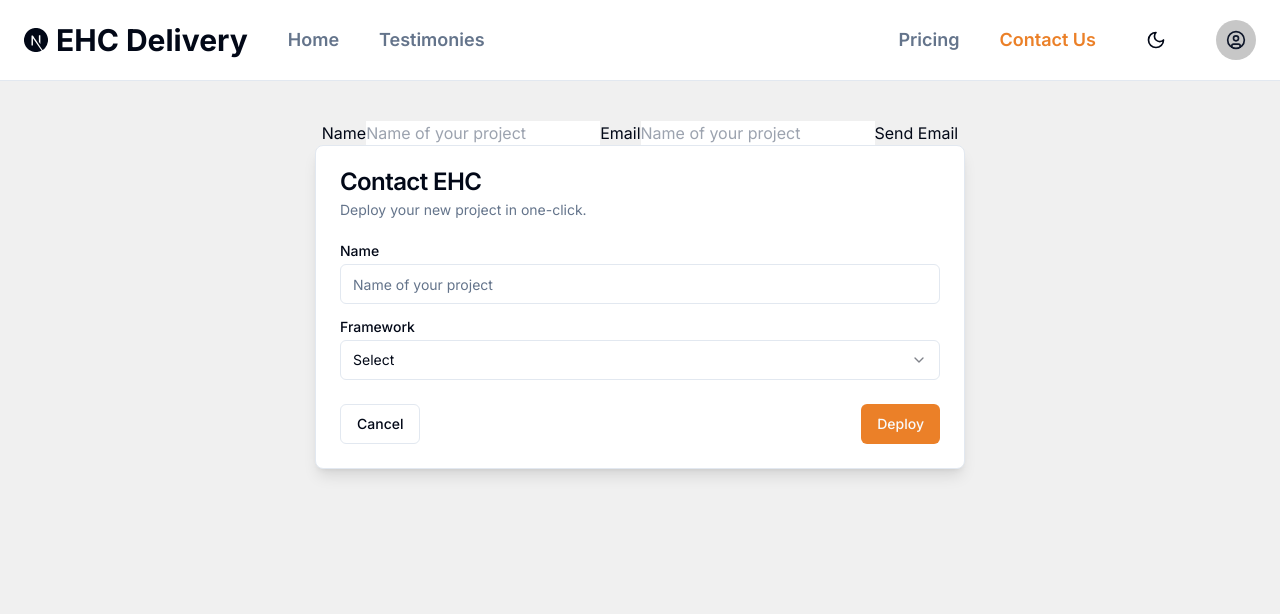
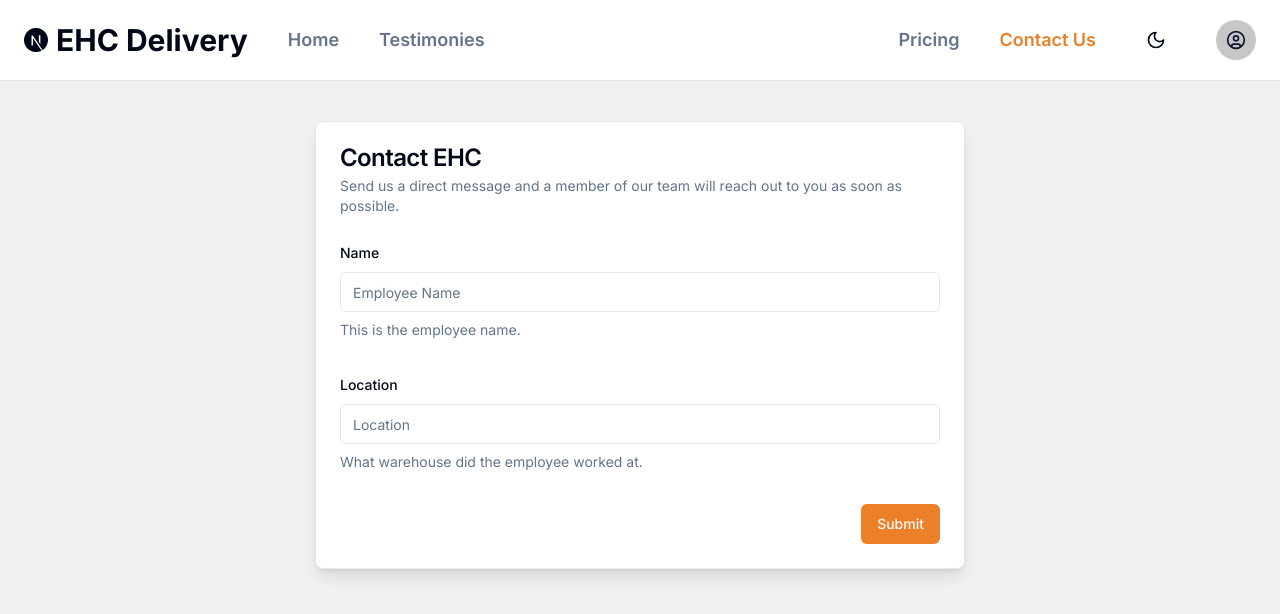
Before and after one commit to oleivahn/ehc-paytracker, a Next.js app: page /contactUs in a window 1280 px wide. Shown: the top 614 px of the page. Built offline with nearby package versions, Linux system fonts and the light colour scheme.

Commit message:
Form validation added

```diff
--- a/components/Form/Form.tsx
+++ b/components/Form/Form.tsx
@@ -1,6 +1,9 @@
 "use client";
+import React from "react";
 
-import React from "react";
+import { zodResolver } from "@hookform/resolvers/zod";
+import { useForm } from "react-hook-form";
+import { z } from "zod";
 
 import { Button } from "@/components/ui/button";
 import {
@@ -21,10 +24,34 @@
   SelectValue,
 } from "@/components/ui/select";
 
-import { contactFormAction } from "@/app/actions/contactFormAction";
+import {
+  Form,
+  FormControl,
+  FormDescription,
+  FormField,
+  FormItem,
+  FormLabel,
+  FormMessage,
+} from "../ui/form";
+
 import SubmitButton from "./SubmitButton";
 
-const Form = () => {
+import { contactFormAction } from "@/app/actions/contactFormAction";
+import { schema } from "./formSchema";
+
+const ContactForm = () => {
+  // - Validation
+  const form = useForm<z.output<typeof schema>>({
+    resolver: zodResolver(schema),
+    defaultValues: {
+      employeeId: "",
+      name: "",
+      date: "",
+      location: "",
+    },
+  });
+
+  // - Form Action
   const ref = React.useRef<HTMLFormElement>(null);
 
   const formAction = async (formData: FormData) => {
@@ -34,65 +61,77 @@
     console.log("📗 [ formAction? ]:", res);
   };
 
+  // - Form Submit
+  const onSubmit = async (data: z.output<typeof schema>) => {
+    console.log("📗 [ onSubmit? ]:", data);
+    // const formData = new FormData();
+
+    // for (const key in data) {
+    //   formData.append(key, data[key]);
+    // }
+
+    // await formAction(formData);
+  };
+
   return (
     <div className="mt-10 flex flex-col items-center px-4">
-      <form
-        ref={ref}
-        action={formAction}
-        // action={formAction}
-        // onSubmit={formSubmit}
-      >
-        <label htmlFor="name">Name</label>
-        <input id="name" name="name" placeholder="Name of your project" />
-        <label htmlFor="email">Email</label>
-        <input id="email" name="email" placeholder="Name of your project" />
-        <SubmitButton />
-      </form>
       <Card className="w-full shadow-lg dark:bg-darker md:w-[650px]">
         <CardHeader>
           <CardTitle>Contact EHC</CardTitle>
           <CardDescription>
-            Deploy your new project in one-click.
+            Send us a direct message and a member of our team will reach out to
+            you as soon as possible.
           </CardDescription>
         </CardHeader>
         <CardContent>
           {/* TODO: Implement the actual shadcn form here */}
-          <form>
-            <div className="grid w-full items-center gap-4">
-              <div className="flex flex-col space-y-1.5">
-                <Label htmlFor="name">Name</Label>
-                <Input
-                  id="name"
-                  name="name"
-                  placeholder="Name of your project"
-                />
+          <Form {...form}>
+            <form onSubmit={form.handleSubmit(onSubmit)} className="space-y-8">
+              <FormField
+                control={form.control}
+                name="name"
+                render={({ field }) => (
+                  <FormItem>
+                    <FormLabel>Name</FormLabel>
+                    <FormControl>
+                      <Input placeholder="Employee Name" {...field} />
+                    </FormControl>
+                    <FormDescription>
+                      This is the employee name.
+                    </FormDescription>
+                    <FormMessage />
+                  </FormItem>
+                )}
+              />
+              <FormField
+                control={form.control}
+                name="location"
+                render={({ field }) => (
+                  <FormItem>
+                    <FormLabel>Location</FormLabel>
+                    <FormControl>
+                      <Input placeholder="Location" {...field} />
+                    </FormControl>
+                    <FormDescription>
+                      What warehouse did the employee worked at.
+                    </FormDescription>
+                    <FormMessage />
+                  </FormItem>
+                )}
+              />
+              <div className="flex justify-end">
+                <Button type="submit">Submit</Button>
               </div>
-              <div className="flex flex-col space-y-1.5">
-                <Label htmlFor="framework">Framework</Label>
-                <Select>
-                  <SelectTrigger id="framework">
-                    <SelectValue placeholder="Select" />
-                  </SelectTrigger>
-                  <SelectContent position="popper">
-                    <SelectItem value="next">Next.js</SelectItem>
-                    <SelectItem value="sveltekit">SvelteKit</SelectItem>
-                    <SelectItem value="astro">Astro</SelectItem>
-                    <SelectItem value="nuxt">Nuxt.js</SelectItem>
-                  </SelectContent>
-                </Select>
-              </div>
-            </div>
-          </form>
+            </form>
+          </Form>
         </CardContent>
-        <CardFooter className="flex justify-between">
+        {/* <CardFooter className="flex justify-between">
           <Button variant="outline">Cancel</Button>
-          {/* <Link href="/"> */}
           <Button type="submit">Deploy</Button>
-          {/* </Link> */}
-        </CardFooter>
+        </CardFooter> */}
       </Card>
     </div>
   );
 };
 
-export default Form;
+export default ContactForm;
--- /dev/null
+++ b/components/Form/formSchema.ts
@@ -0,0 +1,16 @@
+import { z } from "zod";
+
+export const schema = z.object({
+  employeeId: z.string().min(2, {
+    message: "Employee ID must be at least 2 characters.",
+  }),
+  name: z.string().min(2, {
+    message: "Username must be at least 2 characters.",
+  }),
+  date: z.string().min(2, {
+    message: "Date must be at least 2 characters.",
+  }),
+  location: z.string().min(2, {
+    message: "Location must be filled.",
+  }),
+});
--- /dev/null
+++ b/components/ui/form.tsx
@@ -0,0 +1,176 @@
+import * as React from "react"
+import * as LabelPrimitive from "@radix-ui/react-label"
+import { Slot } from "@radix-ui/react-slot"
+import {
+  Controller,
+  ControllerProps,
+  FieldPath,
+  FieldValues,
+  FormProvider,
+  useFormContext,
+} from "react-hook-form"
+
+import { cn } from "@/lib/utils"
+import { Label } from "@/components/ui/label"
+
+const Form = FormProvider
+
+type FormFieldContextValue<
+  TFieldValues extends FieldValues = FieldValues,
+  TName extends FieldPath<TFieldValues> = FieldPath<TFieldValues>
+> = {
+  name: TName
+}
+
+const FormFieldContext = React.createContext<FormFieldContextValue>(
+  {} as FormFieldContextValue
+)
+
+const FormField = <
+  TFieldValues extends FieldValues = FieldValues,
+  TName extends FieldPath<TFieldValues> = FieldPath<TFieldValues>
+>({
+  ...props
+}: ControllerProps<TFieldValues, TName>) => {
+  return (
+    <FormFieldContext.Provider value={{ name: props.name }}>
+      <Controller {...props} />
+    </FormFieldContext.Provider>
+  )
+}
+
+const useFormField = () => {
+  const fieldContext = React.useContext(FormFieldContext)
+  const itemContext = React.useContext(FormItemContext)
+  const { getFieldState, formState } = useFormContext()
+
+  const fieldState = getFieldState(fieldContext.name, formState)
+
+  if (!fieldContext) {
+    throw new Error("useFormField should be used within <FormField>")
+  }
+
+  const { id } = itemContext
+
+  return {
+    id,
+    name: fieldContext.name,
+    formItemId: `${id}-form-item`,
+    formDescriptionId: `${id}-form-item-description`,
+    formMessageId: `${id}-form-item-message`,
+    ...fieldState,
+  }
+}
+
+type FormItemContextValue = {
+  id: string
+}
+
+const FormItemContext = React.createContext<FormItemContextValue>(
+  {} as FormItemContextValue
+)
+
+const FormItem = React.forwardRef<
+  HTMLDivElement,
+  React.HTMLAttributes<HTMLDivElement>
+>(({ className, ...props }, ref) => {
+  const id = React.useId()
+
+  return (
+    <FormItemContext.Provider value={{ id }}>
+      <div ref={ref} className={cn("space-y-2", className)} {...props} />
+    </FormItemContext.Provider>
+  )
+})
+FormItem.displayName = "FormItem"
+
+const FormLabel = React.forwardRef<
+  React.ElementRef<typeof LabelPrimitive.Root>,
+  React.ComponentPropsWithoutRef<typeof LabelPrimitive.Root>
+>(({ className, ...props }, ref) => {
+  const { error, formItemId } = useFormField()
+
+  return (
+    <Label
+      ref={ref}
+      className={cn(error && "text-destructive", className)}
+      htmlFor={formItemId}
+      {...props}
+    />
+  )
+})
+FormLabel.displayName = "FormLabel"
+
+const FormControl = React.forwardRef<
+  React.ElementRef<typeof Slot>,
+  React.ComponentPropsWithoutRef<typeof Slot>
+>(({ ...props }, ref) => {
+  const { error, formItemId, formDescriptionId, formMessageId } = useFormField()
+
+  return (
+    <Slot
+      ref={ref}
+      id={formItemId}
+      aria-describedby={
+        !error
+          ? `${formDescriptionId}`
+          : `${formDescriptionId} ${formMessageId}`
+      }
+      aria-invalid={!!error}
+      {...props}
+    />
+  )
+})
+FormControl.displayName = "FormControl"
+
+const FormDescription = React.forwardRef<
+  HTMLParagraphElement,
+  React.HTMLAttributes<HTMLParagraphElement>
+>(({ className, ...props }, ref) => {
+  const { formDescriptionId } = useFormField()
+
+  return (
+    <p
+      ref={ref}
+      id={formDescriptionId}
+      className={cn("text-sm text-muted-foreground", className)}
+      {...props}
+    />
+  )
+})
+FormDescription.displayName = "FormDescription"
+
+const FormMessage = React.forwardRef<
+  HTMLParagraphElement,
+  React.HTMLAttributes<HTMLParagraphElement>
+>(({ className, children, ...props }, ref) => {
+  const { error, formMessageId } = useFormField()
+  const body = error ? String(error?.message) : children
+
+  if (!body) {
+    return null
+  }
+
+  return (
+    <p
+      ref={ref}
+      id={formMessageId}
+      className={cn("text-sm font-medium text-destructive", className)}
+      {...props}
+    >
+      {body}
+    </p>
+  )
+})
+FormMessage.displayName = "FormMessage"
+
+export {
+  useFormField,
+  Form,
+  FormItem,
+  FormLabel,
+  FormControl,
+  FormDescription,
+  FormMessage,
+  FormField,
+}
--- a/package.json
+++ b/package.json
@@ -9,6 +9,7 @@
     "lint": "next lint"
   },
   "dependencies": {
+    "@hookform/resolvers": "^3.4.2",
     "@radix-ui/react-avatar": "^1.0.4",
     "@radix-ui/react-dialog": "^1.0.5",
     "@radix-ui/react-dropdown-menu": "^2.0.6",
@@ -24,8 +25,10 @@
     "next-themes": "^0.3.0",
     "react": "^18",
     "react-dom": "^18",
+    "react-hook-form": "^7.51.5",
     "tailwind-merge": "^2.3.0",
-    "tailwindcss-animate": "^1.0.7"
+    "tailwindcss-animate": "^1.0.7",
+    "zod": "^3.23.8"
   },
   "devDependencies": {
     "@types/node": "^20",
```
Also changed, not shown: 1 other file (tests, documents, lock files or other folders).
